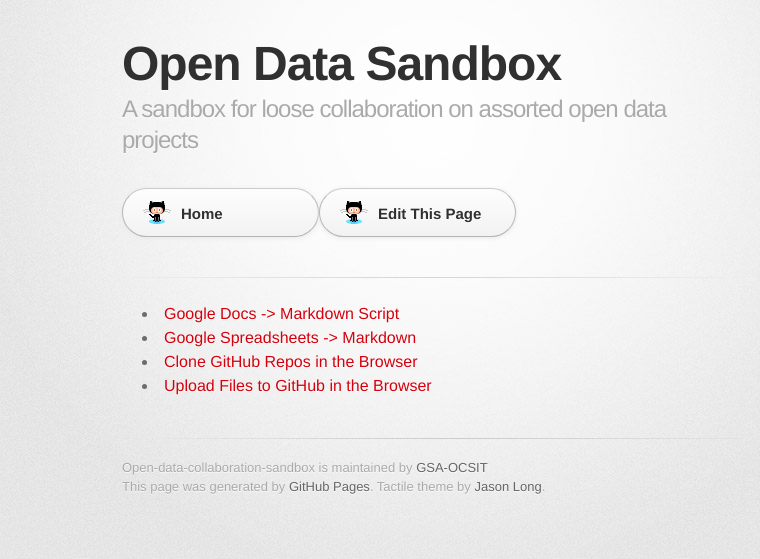
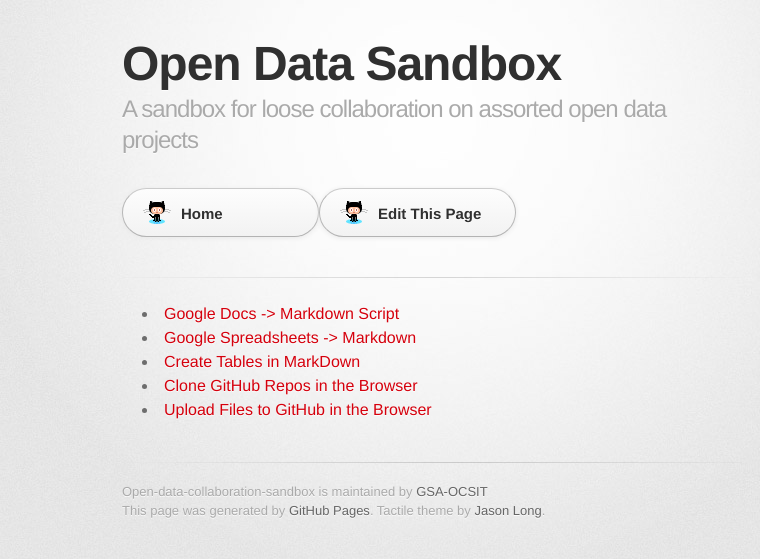
Before and after one commit to GSA/Open-Data-Collaboration-Sandbox, a Jekyll site: the page built from github_tips_and_tricks.md, in a window 1280 px wide. Shown: the top 559 px of the page, without its empty margins (208-968 px from the left). Built offline with Jekyll 4.4.1, drawn with Linux system fonts in a browser that asks for light colours; some web fonts are replaced.

Commit message:
Update github_tips_and_tricks.md

```diff
--- a/github_tips_and_tricks.md
+++ b/github_tips_and_tricks.md
@@ -7,5 +7,6 @@
 
 * [Google Docs -> Markdown Script](https://github.com/mangini/gdocs2md)
 * [Google Spreadsheets -> Markdown](https://github.com/jlord/sheetdown)
+* [Create Tables in MarkDown](http://www.tablesgenerator.com/markdown_tables)
 * [Clone GitHub Repos in the Browser](https://github.com/benbalter/copy-to)
 * [Upload Files to GitHub in the Browser](https://github.com/benbalter/github-uploader)
```
